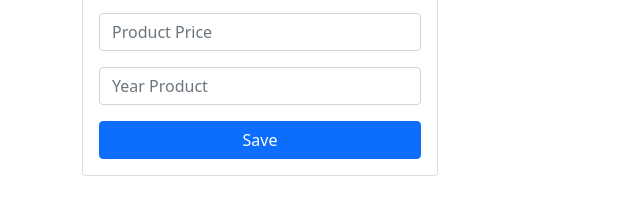
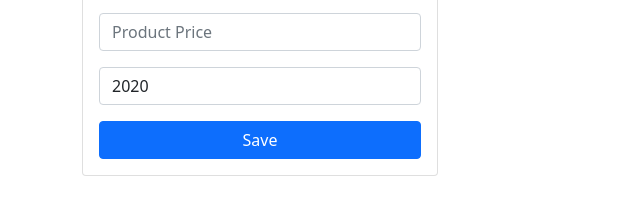
Before and after one commit to RenszCamacho/oop-product-app, a website built with Parcel: page src/index.html in a window 1280 px wide. Shown: the part 216-414 px from the top of the page, 0-640 px from the left. Built offline with nearby package versions, Linux system fonts and the light colour scheme.

Commit message:
Add a default year

```diff
--- a/src/index.html
+++ b/src/index.html
@@ -49,6 +49,7 @@
                 <input
                   id="year"
                   type="number"
+                  value="2020"
                   class="form-control"
                   aria-label="year product"
                   placeholder="Year Product"
```
Also changed, not shown: dist/index.html.
